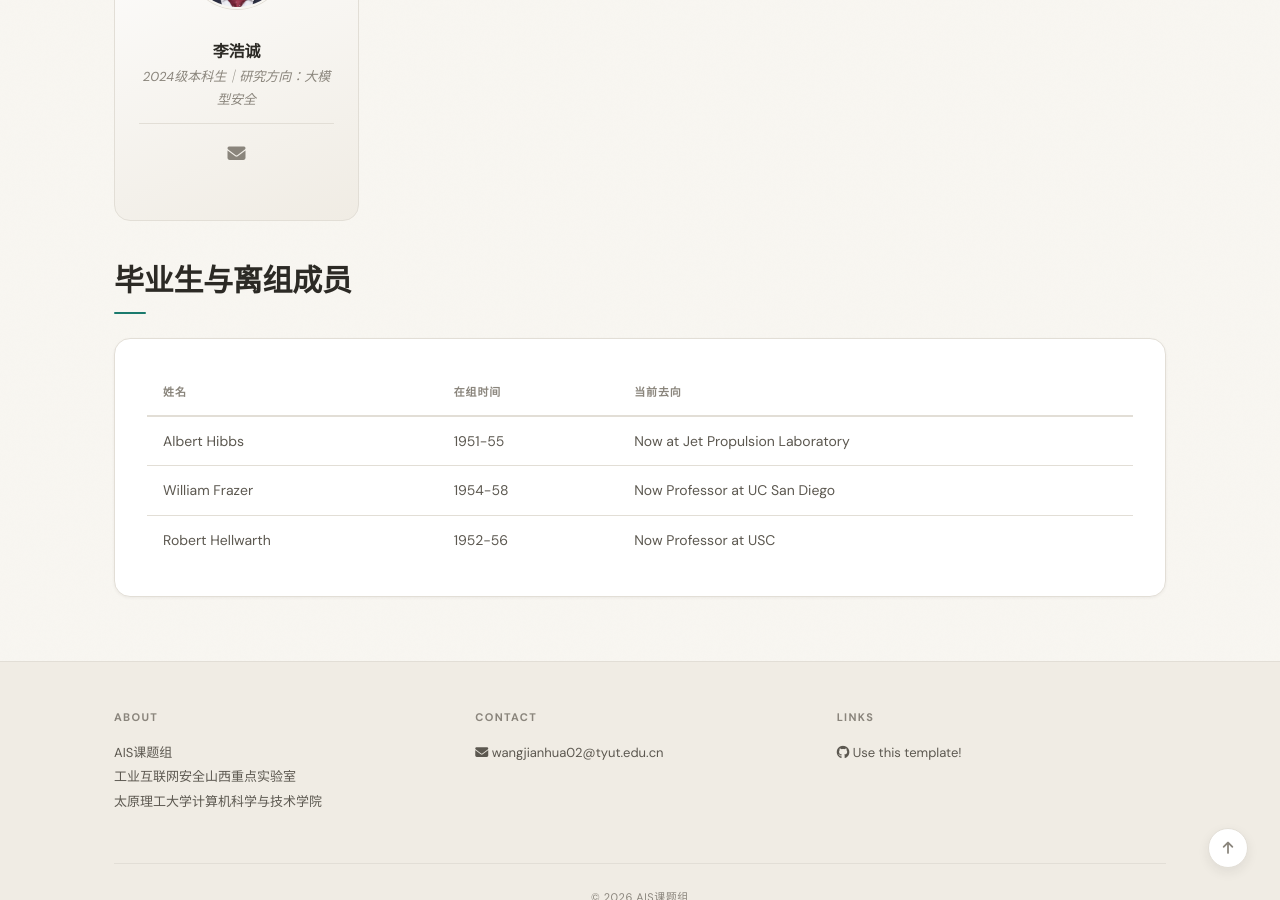
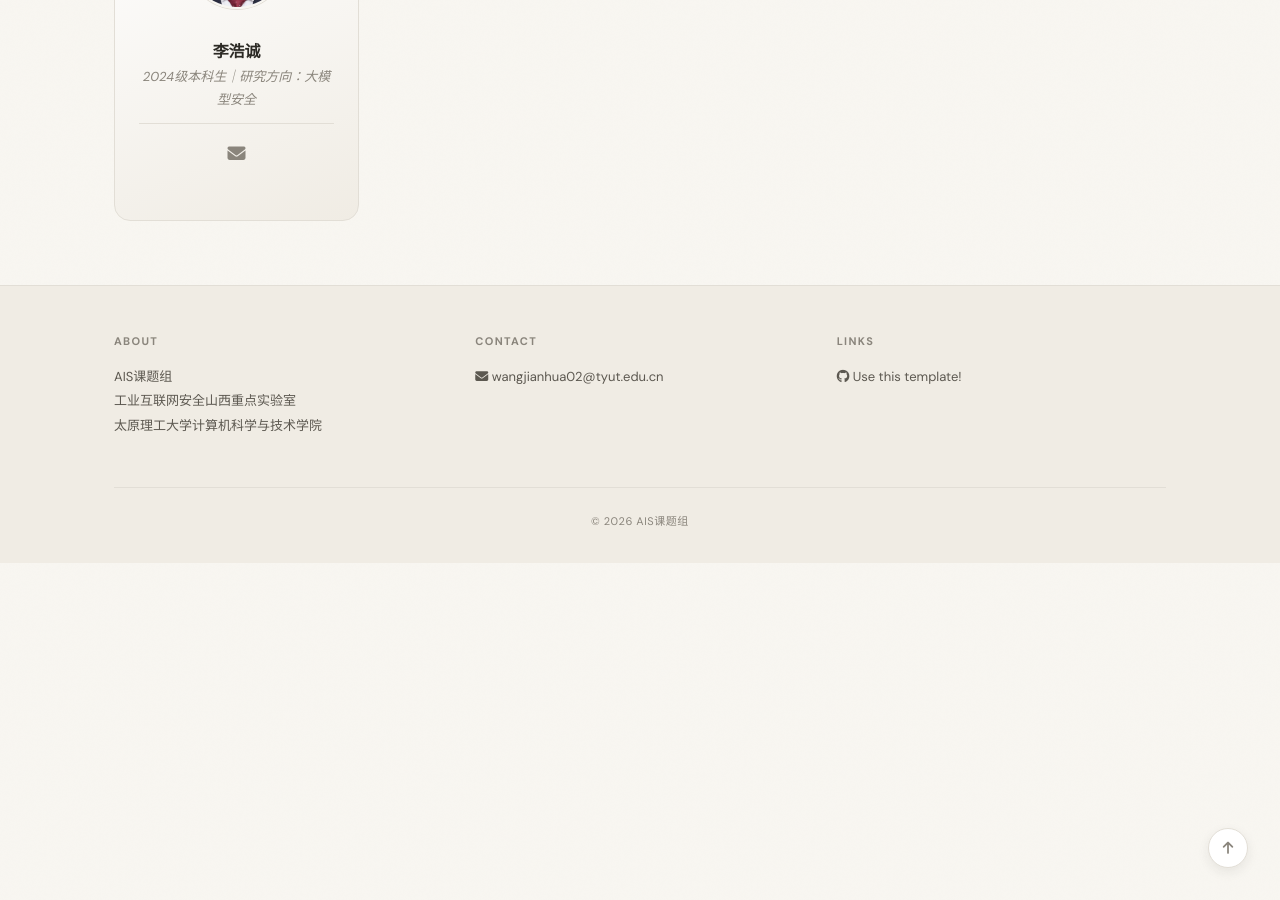
Before and after one commit to SKLIIS-AIS/lab_website, a Jekyll site: the page built from _pages/team.md, in a window 1280 px wide and 900 px high, scrolled down 2213 px. Built offline with Jekyll 4.4.1, drawn with Linux system fonts in a browser that asks for light colours; a style sheet for code colours, icons or effects is not loaded.

Commit message:
Update alumni.yml

```diff
--- a/_data/alumni.yml
+++ b/_data/alumni.yml
@@ -1,18 +1,4 @@
 # Former lab members.
 # Each entry needs: name, duration, info
 # Optional: photo, email
-
-- name: Albert Hibbs
-  photo: team/albert-hibbs.svg
-  duration: 1951-55
-  info: Now at Jet Propulsion Laboratory
-
-- name: William Frazer
-  photo: team/william-frazer.svg
-  duration: 1954-58
-  info: Now Professor at UC San Diego
-
-- name: Robert Hellwarth
-  photo: team/robert-hellwarth.svg
-  duration: 1952-56
-  info: Now Professor at USC
+[]
```
